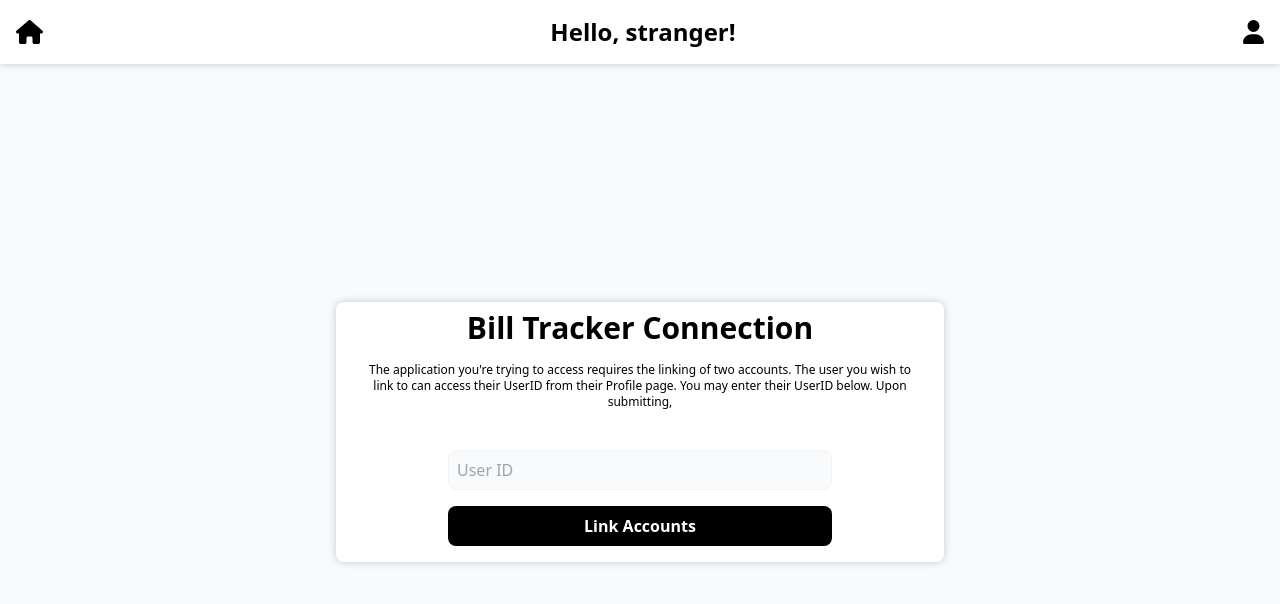
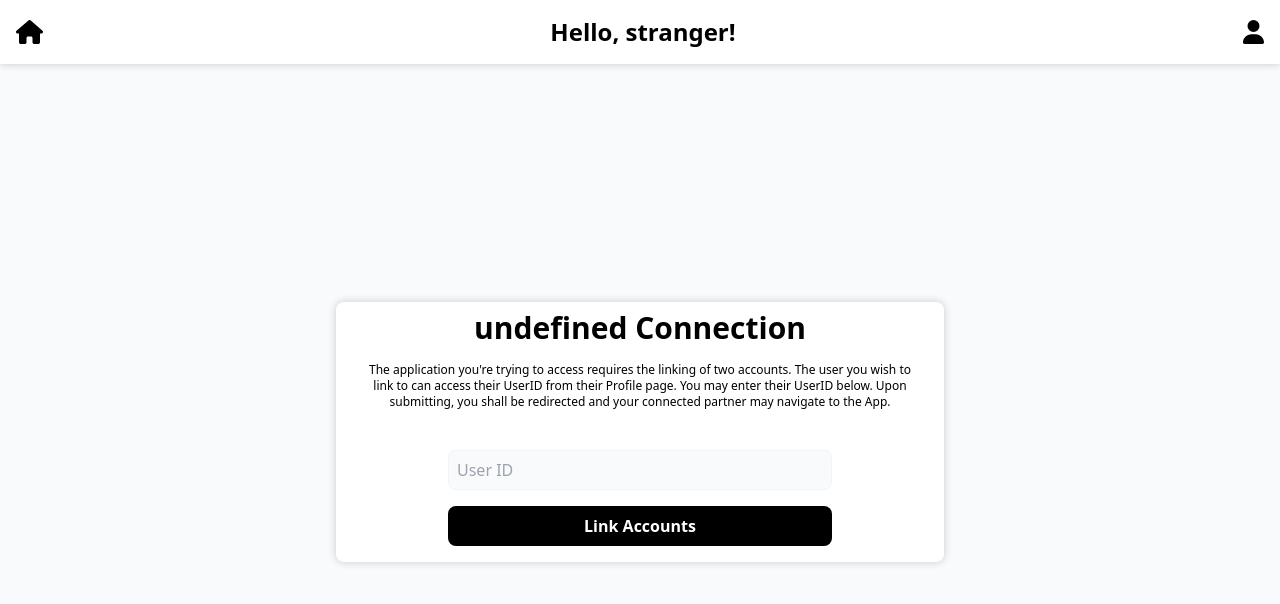
Before and after one commit to Will-Crain/wcrain.dev, a React (Create React App) app: page /pair/1 in a window 1280 px wide. Shown: the top 604 px of the page. Built offline with nearby package versions, Linux system fonts and the light colour scheme.

Commit message:
Added some helper text in the Pairing screen

```diff
--- a/src/routes/Pair.jsx
+++ b/src/routes/Pair.jsx
@@ -52,15 +52,19 @@ const Pair = (props) => {
       [name]: value,
     }))
   }
+  let appNameLookup = {
+    'billTracker': 'Bill Tracker',
+    'expenseTracker': 'Shared Expenses Tracker',
+  }
   return (
     <section className='flex h-screen flex-col items-center justify-center w-full px-4 sm:w-[40rem]' id='alert'>
       <div className='w-full bg-white rounded-lg shadow-md dark:border dark:bg-gray-800 dark:border-gray-700'>
         <h1 className='text-center m-2 mb-0 text-xl font-bold text-black md:text-3xl dark:text-white'>
-          Bill Tracker Connection
+          {`${appNameLookup[app]} Connection`}
         </h1>
         <form onSubmit={handleSubmit} className='w-full flex flex-col p-4 gap-4 items-center'>
           {/* <p className='px-2 text-center text-xs h-auto'>This application requires the linking of your account to another user's account. A user you wish to link to can access their UserID on their profile page. Please copy that UserID into the field below, then submit this form. If successful, you will be automatically redirected.</p> */}
-          <p className='px-2 text-center text-xs h-auto'>The application you're trying to access requires the linking of two accounts. The user you wish to link to can access their UserID from their Profile page. You may enter their UserID below. Upon submitting, </p>
+          <p className='px-2 text-center text-xs h-auto'>The application you're trying to access requires the linking of two accounts. The user you wish to link to can access their UserID from their Profile page. You may enter their UserID below. Upon submitting, you shall be redirected and your connected partner may navigate to the App.</p>
 
           <span className='p-1 w-full' />
 
@@ -72,7 +76,7 @@ const Pair = (props) => {
 
         </form>
       </div>
-      {linkStatus && <Navigate to={`/ ${app}`} />}
+      {linkStatus && <Navigate to={`/${app}`} />}
     </section>
   )
 }
```
